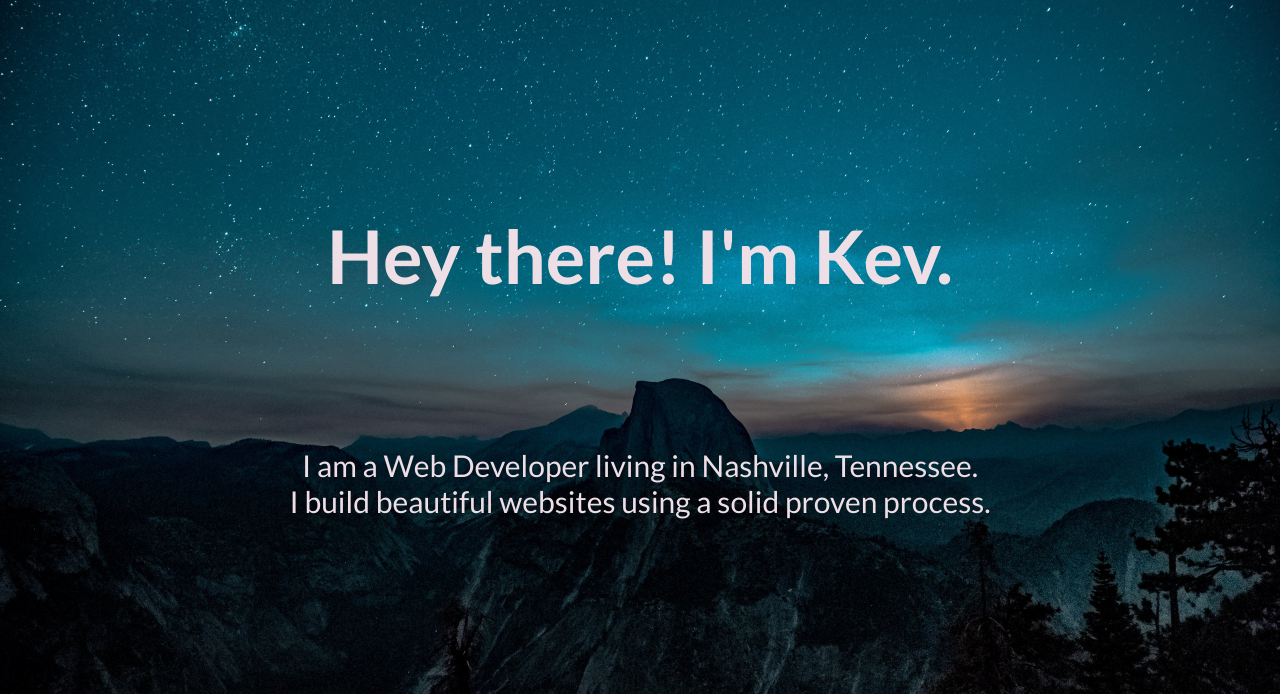
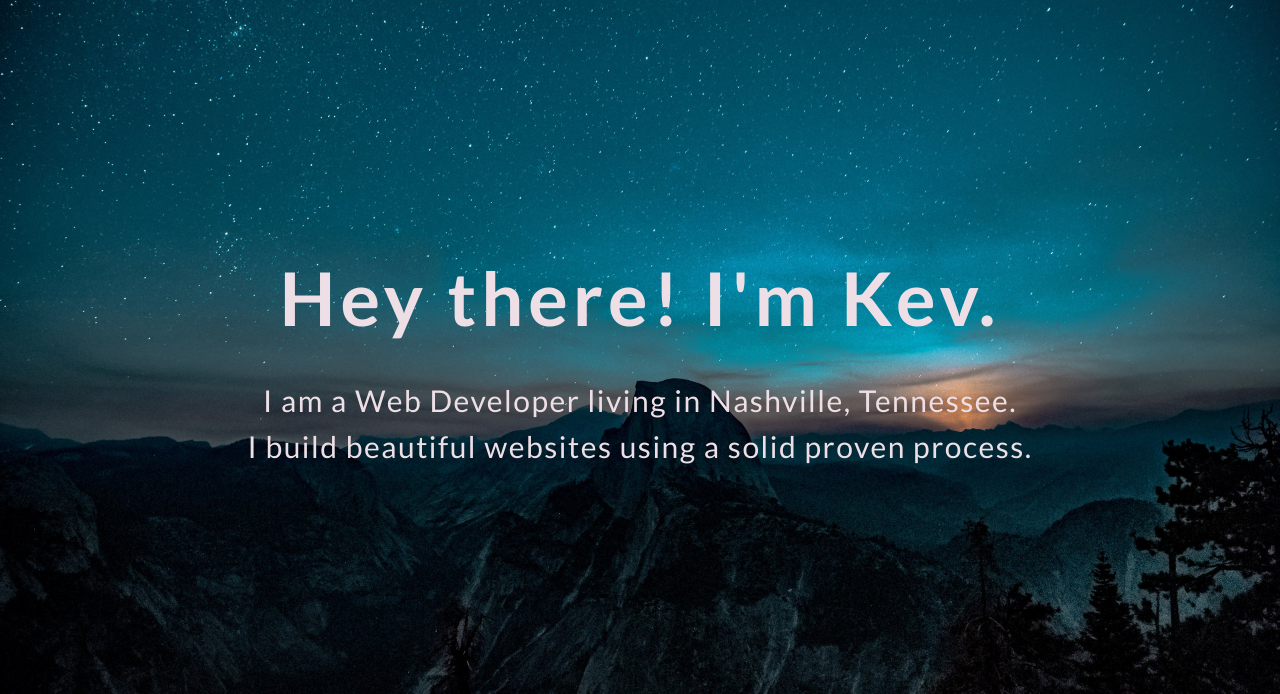
Before and after one commit to Kevin-A-Stevens/portfolio-2022, a plain HTML site: page index.html in a window 1280 px wide. Shown: the part 106-800 px from the top of the page. Drawn offline with Linux system fonts and the light colour scheme.

Commit message:
Adjust hero text

```diff
--- a/css/styles.css
+++ b/css/styles.css
@@ -67,7 +67,8 @@
   justify-content: center; */
   font-size: 7.4rem;
   color: #eddfe5;
-  padding-bottom: 12.8rem;
+  padding-bottom: 2.4rem;
+  letter-spacing: 5px;
 }
 
 .hero-text {
@@ -77,5 +78,7 @@
   justify-content: center; */
   font-size: 3rem;
   color: #eddfe5;
-  line-height: 1.2;
+  line-height: 1;
+  padding-bottom: 1.6rem;
+  letter-spacing: 1.5px;
 }
--- a/index.html
+++ b/index.html
@@ -54,6 +54,8 @@
           I build beautiful websites using a solid proven process.
         </p>
       </section>
+
+      <section class="section-about"></section>
     </div>
   </body>
 </html>
```
